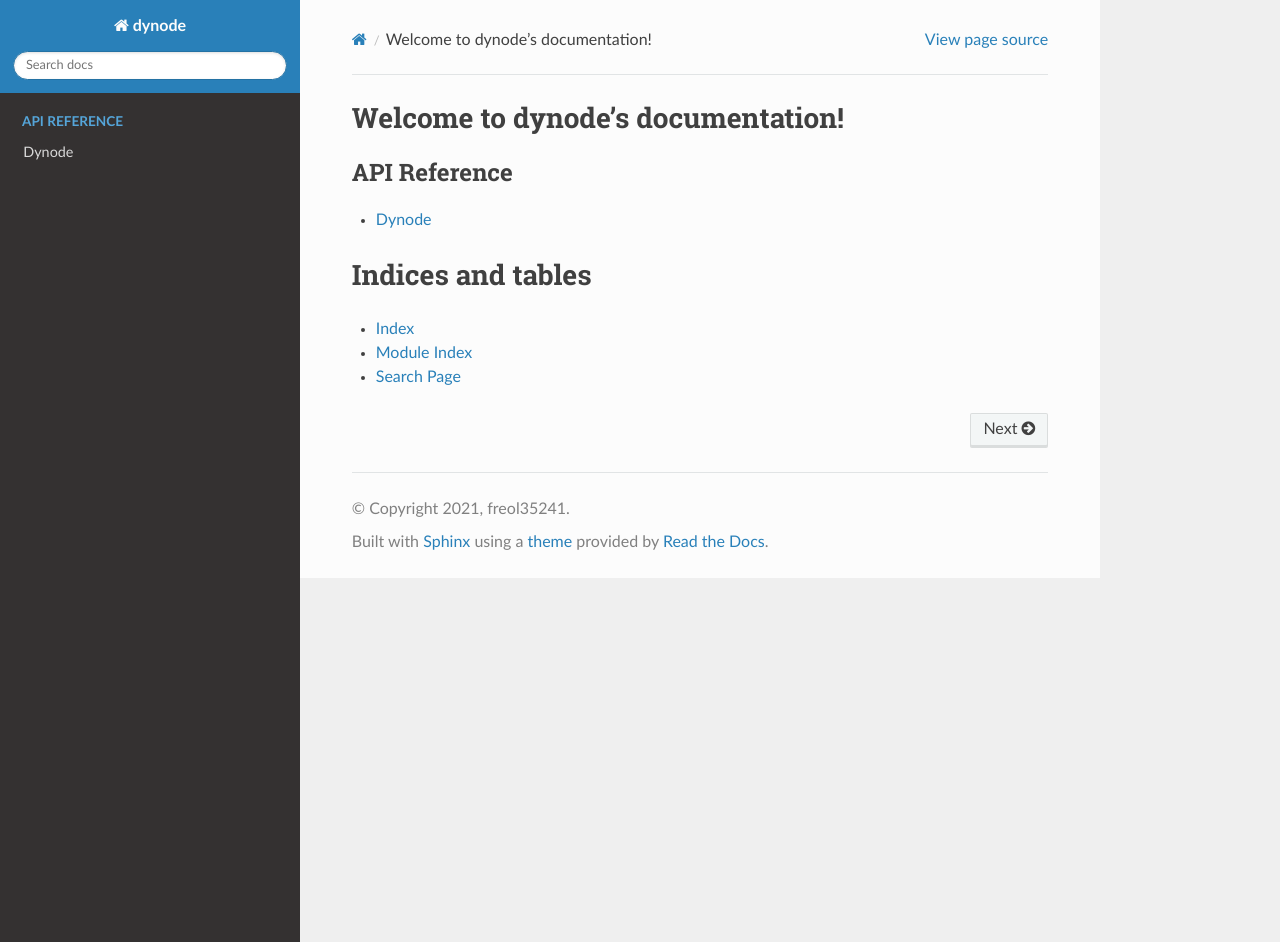
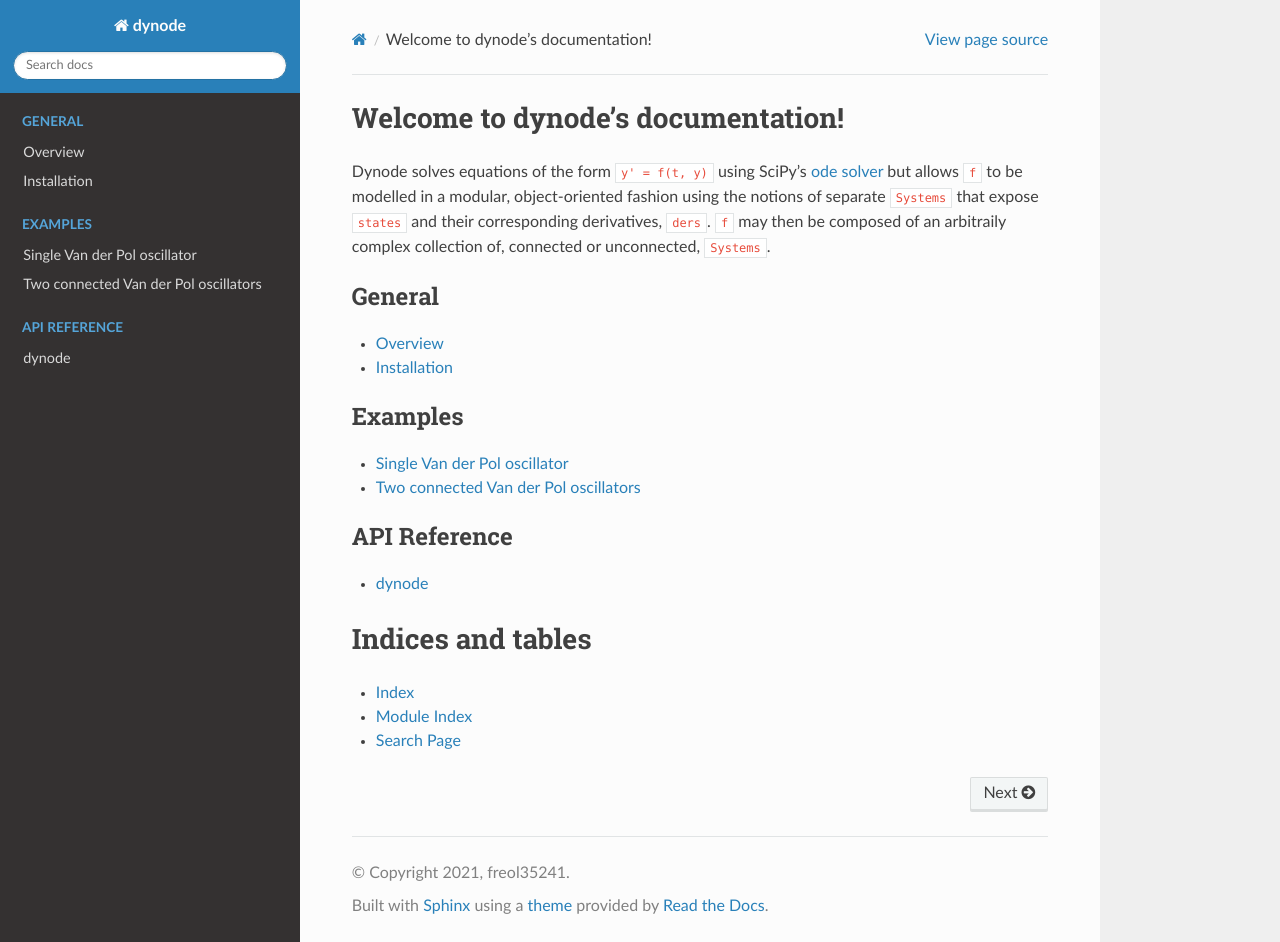
Before and after one commit to freol35241/dynode, a Sphinx documentation site: the page built from docs/source/index.rst, in a window 1280 px wide and 942 px high. Built offline with Sphinx 7.4.7 and the Read the Docs theme 2.0.0, drawn with Linux system fonts in a browser that asks for light colours.

```diff
--- a/docs/source/content/api_reference.rst
+++ b/docs/source/content/api_reference.rst
@@ -1,6 +1,6 @@
 .. _dynode-reference:
 
-Dynode
+dynode
 =========================
 
 .. automodule:: dynode
--- /dev/null
+++ b/docs/source/content/examples/single_vanderpol.rst
@@ -0,0 +1,71 @@
+.. dynode-single-vanderpol
+
+Single Van der Pol oscillator
+==========================================
+
+A well-known dynamical system is the `Van der Pol
+oscillator <https://en.wikipedia.org/wiki/Van_der_Pol_oscillator>`__,
+which is described by a second-order differential equation:
+
+.. figure:: https://wikimedia.org/api/rest_v1/media/math/render/svg/99e33aa1bcd07cd6ce8cf2cf5bd9d630c3b0d21e
+   :alt: Van der Pol 2nd order differential equation
+
+Rewriting it to a system of ordinary differential equations yields:
+
+.. figure:: https://wikimedia.org/api/rest_v1/media/math/render/svg/2e9748620372632fc912d764f4589a32f0626658
+   :alt: Van der Pol ODE1
+
+   Van der Pol ODE1
+.. figure:: https://wikimedia.org/api/rest_v1/media/math/render/svg/82fff2145f98d0281f9c22c97fe6c625386d2b8e
+   :alt: Van der Pol ODE2
+
+In dynode, a Van der Pol ``system`` may be modelled as:
+
+.. code:: python
+
+    from dynode import SystemInterface
+
+    class VanDerPol(SystemInterface):
+
+        def __init__(self):
+            super().__init__()
+
+            self.inputs.mu = 1.0
+
+            self.states.x = 0.0
+            self.ders.dx = 0.0
+
+            self.states.y = 0.0
+            self.ders.dy = 0.0
+
+        def do_step(self, time):
+            mu = self.inputs.mu
+            x = self.states.x
+            y = self.states.y
+
+            self.ders.dx = y
+            self.ders.dy = mu*(1-x**2)*y - x
+
+And may be simulated like this:
+
+.. code:: python
+
+    from dynode.simulation import Simulation, Recorder
+
+    sys = VanDerPol()
+
+    rec = Recorder()
+    rec.store(sys, 'states.x', alias='x')
+    rec.store(sys, 'states.y', alias='y')
+
+    sim = Simulation()
+    sim.add_system(sys)
+    sim.add_observer(rec)
+
+    sys.states.x = 1
+    sim.simulate(100, 0.1)
+
+    import matplotlib.pyplot as plt
+    plt.plot(rec[sys]['time'], rec[sys]['x'])
+    plt.plot(rec[sys]['time'], rec[sys]['y'])
+    plt.show()
--- /dev/null
+++ b/docs/source/content/overview.rst
@@ -0,0 +1,6 @@
+.. dynode-overview
+
+Overview
+================
+
+TODO
--- a/docs/source/index.rst
+++ b/docs/source/index.rst
@@ -6,10 +6,27 @@
 Welcome to dynode's documentation!
 ==================================
 
+Dynode solves equations of the form ``y' = f(t, y)`` using SciPy's `ode
+solver <https://docs.scipy.org/doc/scipy/reference/generated/scipy.integrate.ode.html>`__
+but allows ``f`` to be modelled in a modular, object-oriented fashion
+using the notions of separate ``Systems`` that expose ``states`` and
+their corresponding derivatives, ``ders``. ``f`` may then be composed of
+an arbitraily complex collection of, connected or unconnected,
+``Systems``.
+
 .. toctree::
    :maxdepth: 2
-   :caption: Contents:
+   :caption: General
 
+   content/overview
+   content/installation
+
+.. toctree::
+   :maxdepth: 2
+   :caption: Examples
+
+   content/examples/single_vanderpol
+   content/examples/two_connected_vanderpols
 
 .. toctree::
    :maxdepth: 2
```
Also changed, not shown: README.md (+1 -112 lines), docs/source/content/examples/two_connected_vanderpols.rst (added, +38 -0 lines), docs/source/content/installation.rst (added, +12 -0 lines), 5 other files.
